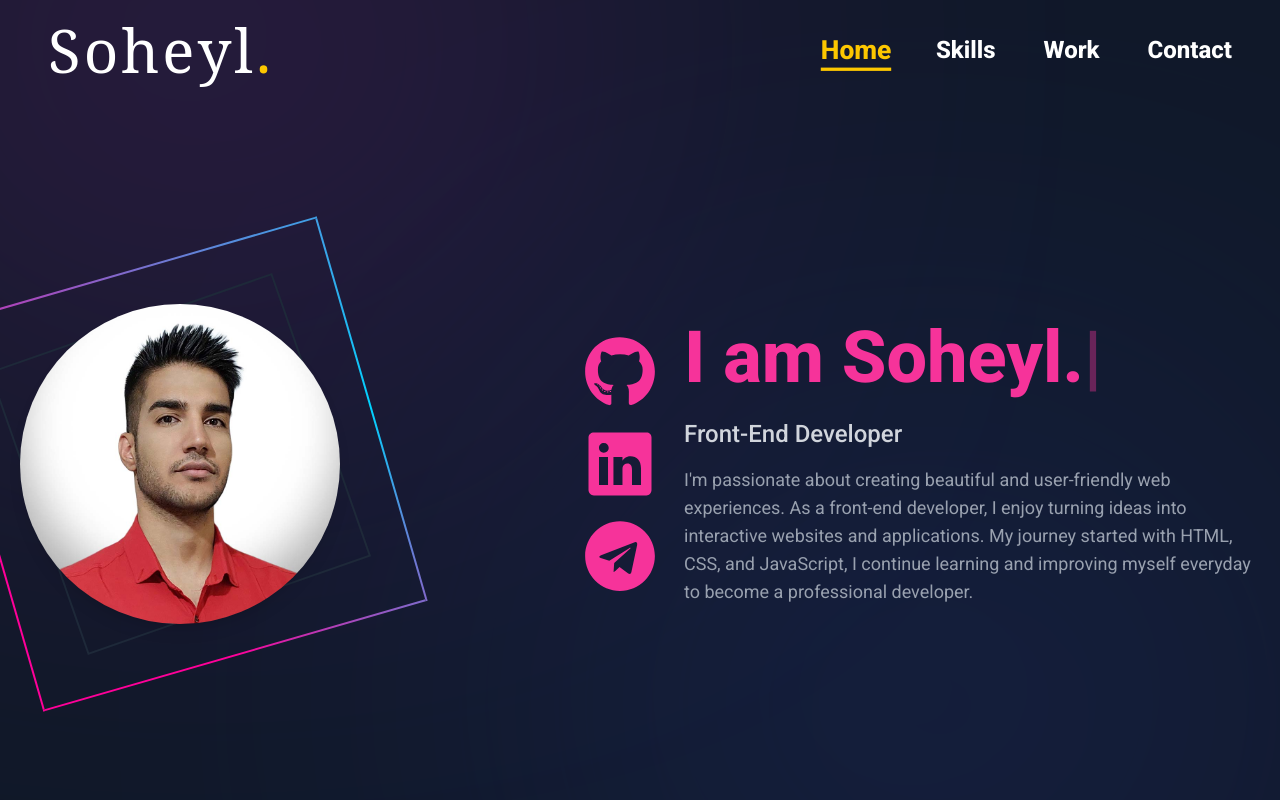
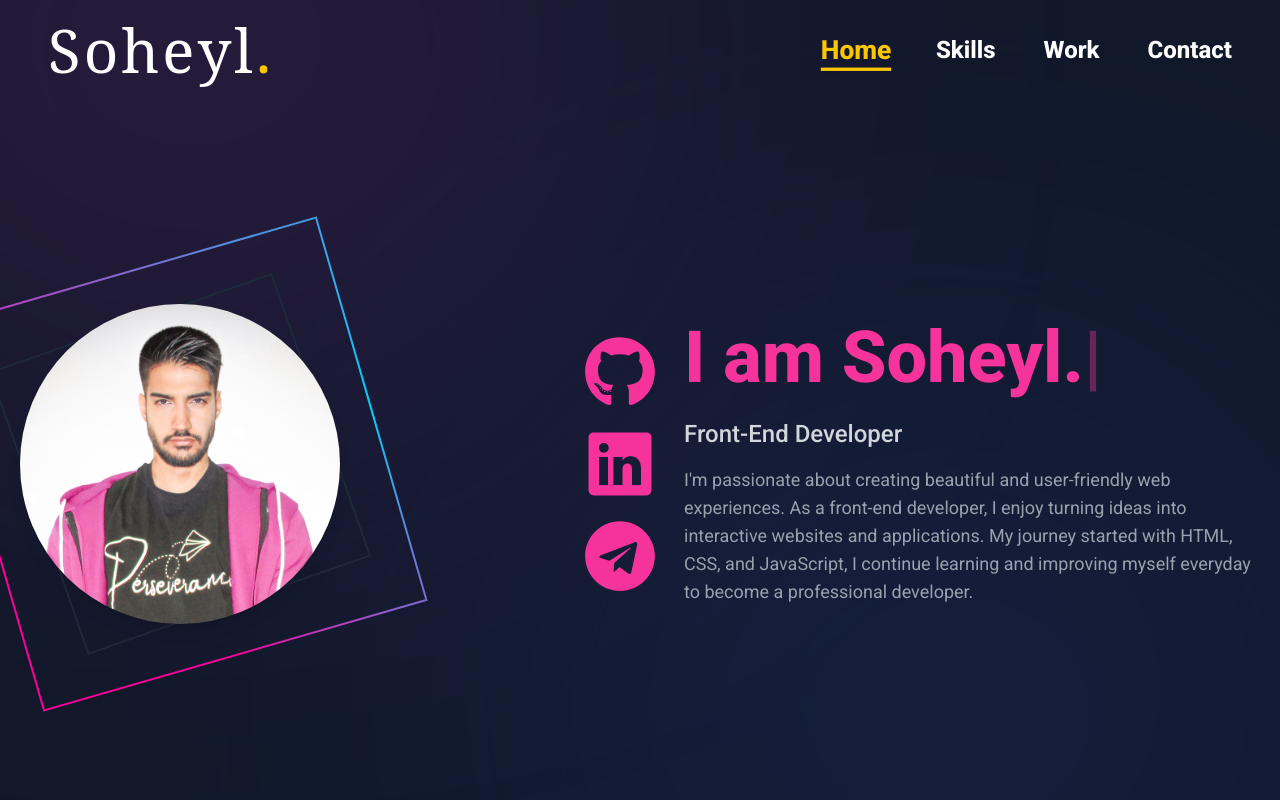
Before and after one commit to SoheylAshena/SoheylAshena.github.io, a React (Vite) app: page / in a window 1280 px wide. Built offline with nearby package versions, Linux system fonts and the light colour scheme; a web font is replaced by a local one.

Commit message:
Changed Profile

```diff
--- a/src/Components/Main.tsx
+++ b/src/Components/Main.tsx
@@ -43,8 +43,9 @@ const Main: React.FC<MainProps> = ({ data }) => {
 
         {/* Profile Image */}
         <motion.img
-          src="pic.jpg"
+          src="Me.jpg"
           alt="Avatar"
+          id="profile-img"
           className="absolute z-10 rounded-full shadow-lg"
           initial={{ scale: 0 }}
           animate={{ scale: 1 }}
--- a/src/style.css
+++ b/src/style.css
@@ -6,9 +6,13 @@
   --font-Roboto: "Roboto", "serif";
 }
 
-/* Global */
+img {
+  user-select: none;
+  pointer-events: none;
+}
+
 html {
-  @apply m-0 box-border p-0 font-Roboto;
+  @apply font-Roboto m-0 box-border p-0;
   user-select: none;
 }
 body {
```
Also changed, not shown: public/Me.jpg (added).
